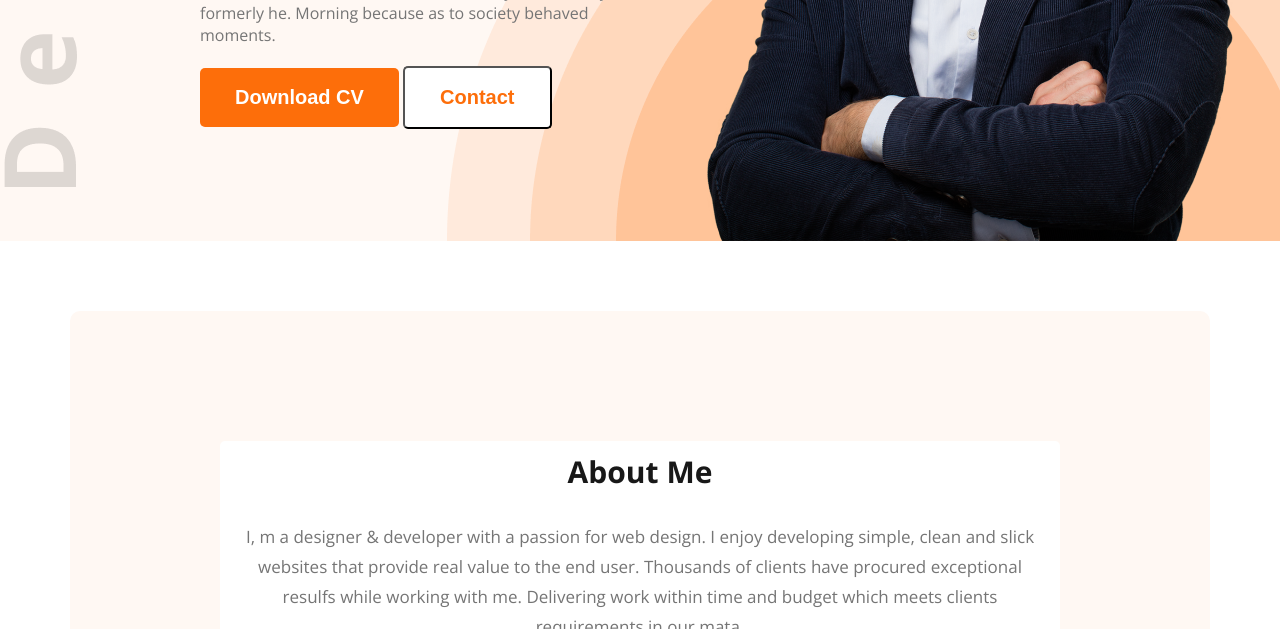
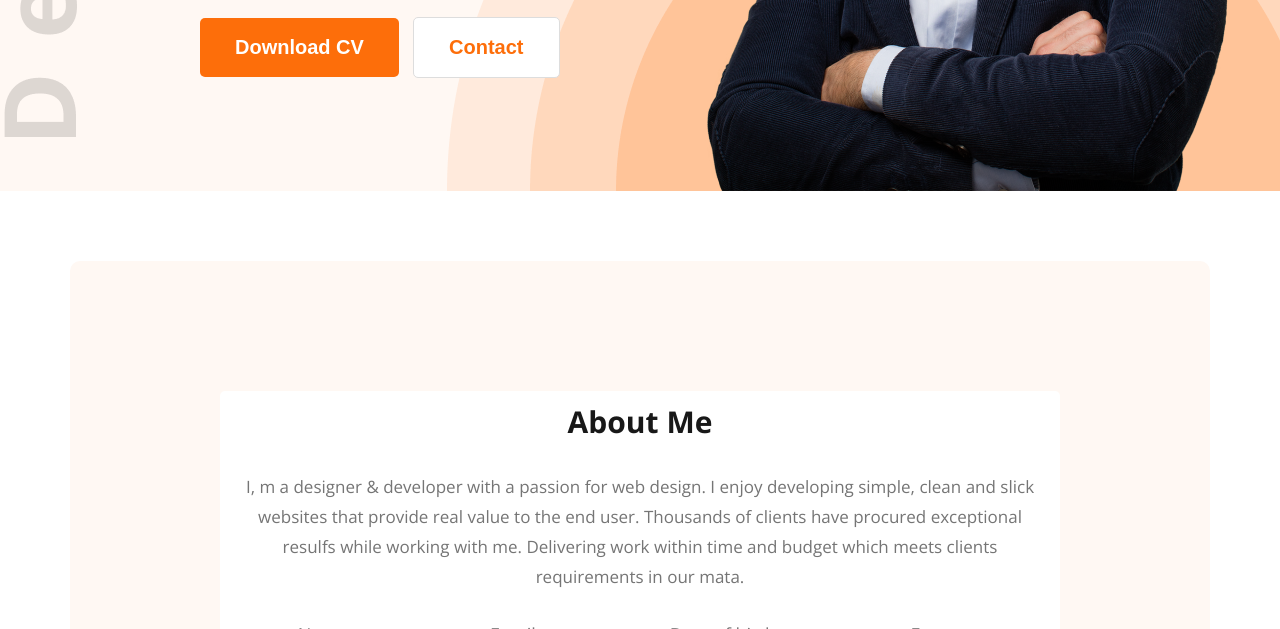
Before and after one commit to devola124/web-developer-portfolio, a plain HTML site: page index.html in a window 1280 px wide. Shown: the part 626-1255 px from the top of the page. Drawn offline with nearby package versions, Linux system fonts and the light colour scheme.

Commit message:
final commit

```diff
--- a/styles/style.css
+++ b/styles/style.css
@@ -56,6 +56,9 @@
     font-size: 20px;
     font-weight: bold;
     padding: 18px 35px;
+    border: none;
+    border: 1px solid #ddd;
+    margin-left: 10px;
     background-color: white;
     border-radius: 5px;
 }
@@ -96,6 +99,7 @@
    background-image: url(../images/developer.png), url(../images/header_bg.png);
    background-repeat: no-repeat;
    background-position: top left, bottom right;
+   /* padding-top: 20px; */
 }
 
 /* Navigation Bar */
@@ -104,7 +108,7 @@ nav{
     display: flex;
     align-items: center;
     justify-content: space-between;
-    margin: 50px 200px;
+    margin: 0px 200px;
 }
 
 .nav-tittle{
```
